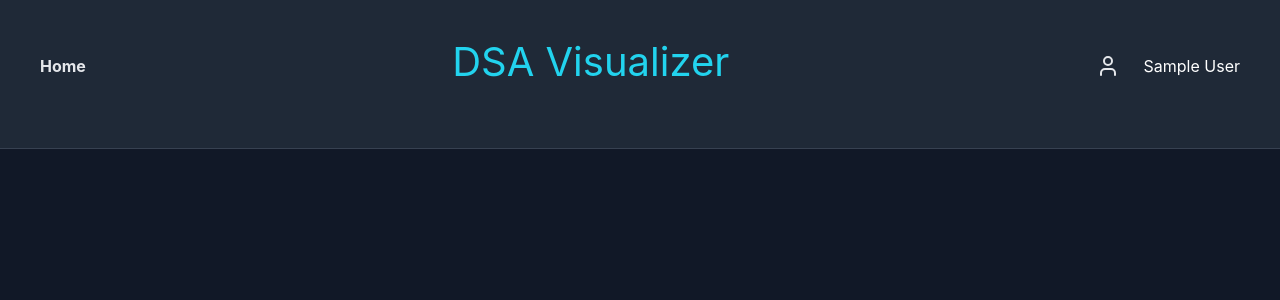
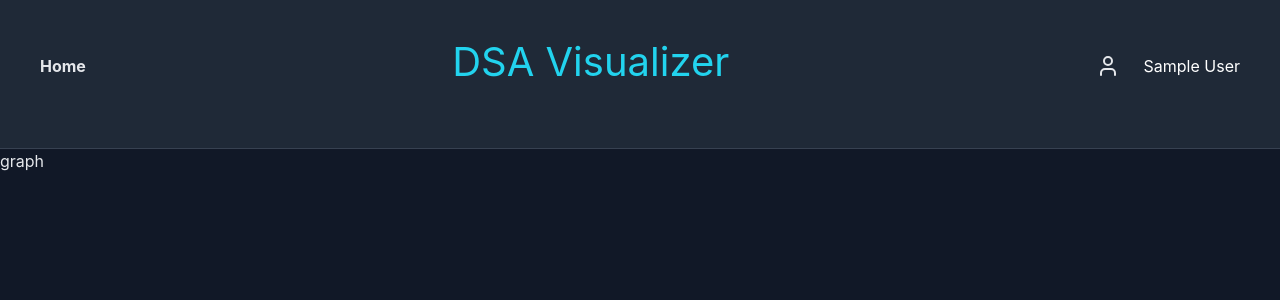
Before and after one commit to pnnitish9/DSA-Visuliazer-frontend, a React (Vite) app: page /bfsdfs in a window 1280 px wide. Shown: the top 300 px of the page. Built offline with nearby package versions, Linux system fonts and the light colour scheme; sample sign-in values are in the browser's storage.

Commit message:
checking bfs-dfs route

```diff
--- a/src/App.jsx
+++ b/src/App.jsx
@@ -19,6 +19,7 @@ import DoublyLinkedList from "./components/LinkedList/DoublyLinkedList";
 import Stack from "./components/Stack/Stack";
 import Queue from "./components/Queue/Queue";
 import BST from "./components/Trees/BST";
+import BFSDFS from "./components/BFS-DFS/bfsdfs";
 import UserAccount from "./components/UserAccount";
 function App() {
   return (
@@ -127,6 +128,14 @@ function App() {
             </RequireAuth>
           }
         />
+        <Route
+          path="/bfsdfs"
+          element={
+            <RequireAuth>
+              <BFSDFS/>
+            </RequireAuth>
+          }
+        />
       </Routes>
     </AuthProvider>
   );
--- /dev/null
+++ b/src/components/BFS-DFS/bfsdfs.jsx
@@ -0,0 +1,11 @@
+import React, { useState, useRef, useEffect } from 'react';
+import { GitFork, Pause, Play, RefreshCw, Search } from 'lucide-react';
+// Using browser's crypto.randomUUID() for unique keys
+
+// --- Main Component ---
+export default function BFSDFS() {
+
+  return (
+    <h1>graph</h1>
+  );
+}
```
